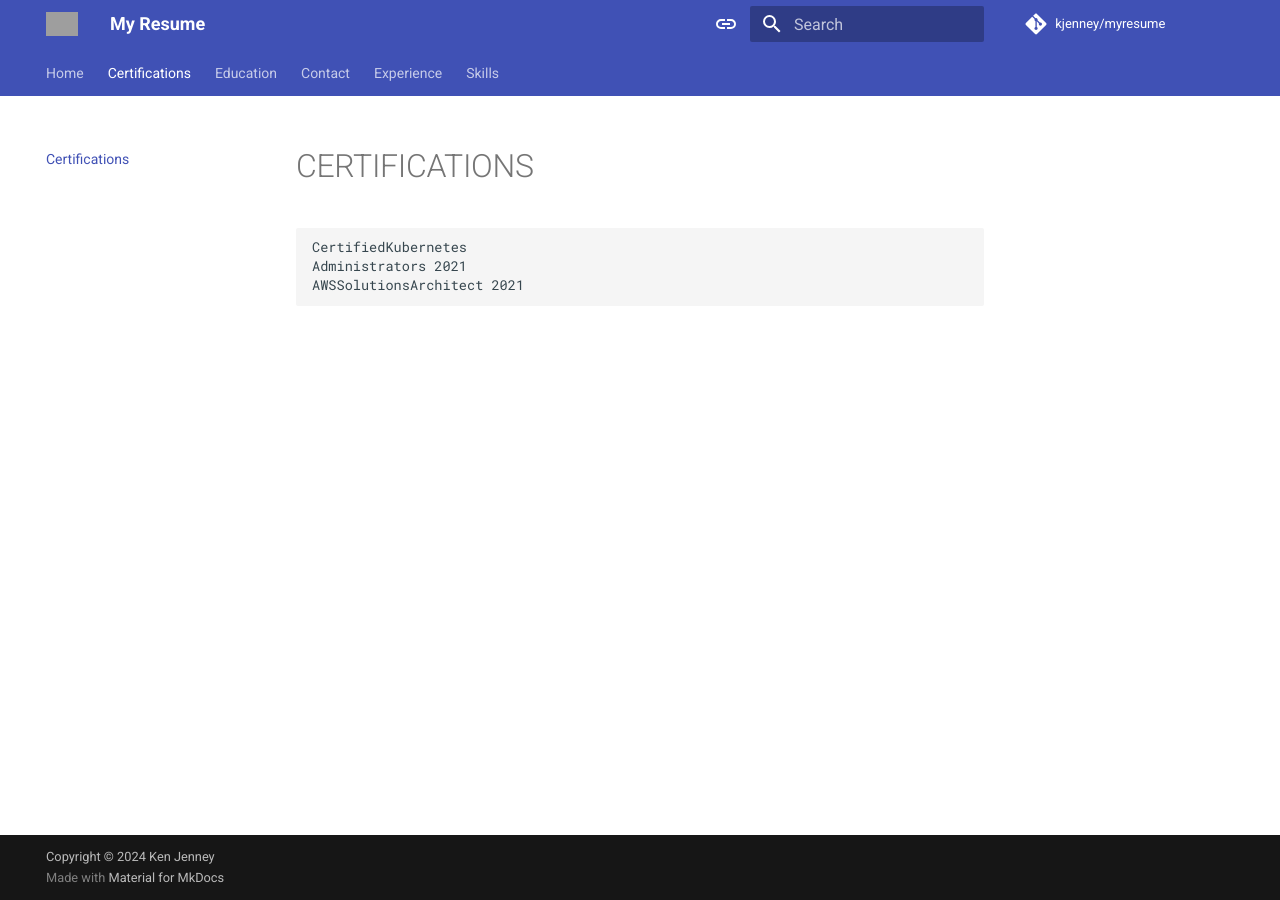
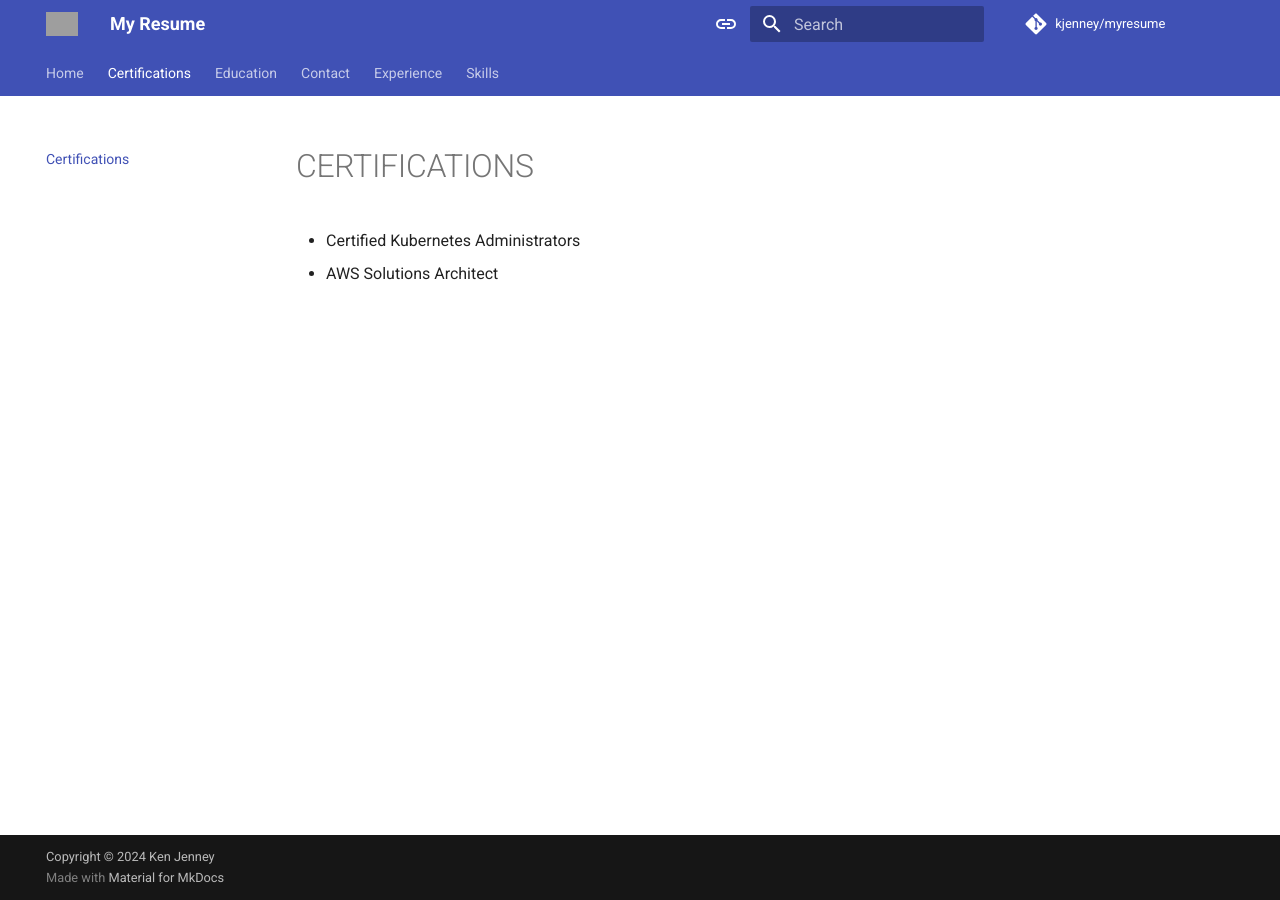
Before and after one commit to kjenney/myresume, an MkDocs documentation site: the page built from docs/certifications.md, in a window 1280 px wide. Built offline with MkDocs 1.6.1 and Material for MkDocs 9.7.7, drawn with Linux system fonts in a browser that asks for light colours; comment, search, counter and statistics services are not loaded; grey boxes are pictures that could not be loaded.

Commit message:
Update certifications.md

````diff
--- a/docs/certifications.md
+++ b/docs/certifications.md
@@ -1,7 +1,5 @@
 # CERTIFICATIONS
 
-```
-CertifiedKubernetes
-Administrators 2021
-AWSSolutionsArchitect 2021
-```
+
+* Certified Kubernetes Administrators
+* AWS Solutions Architect
````
